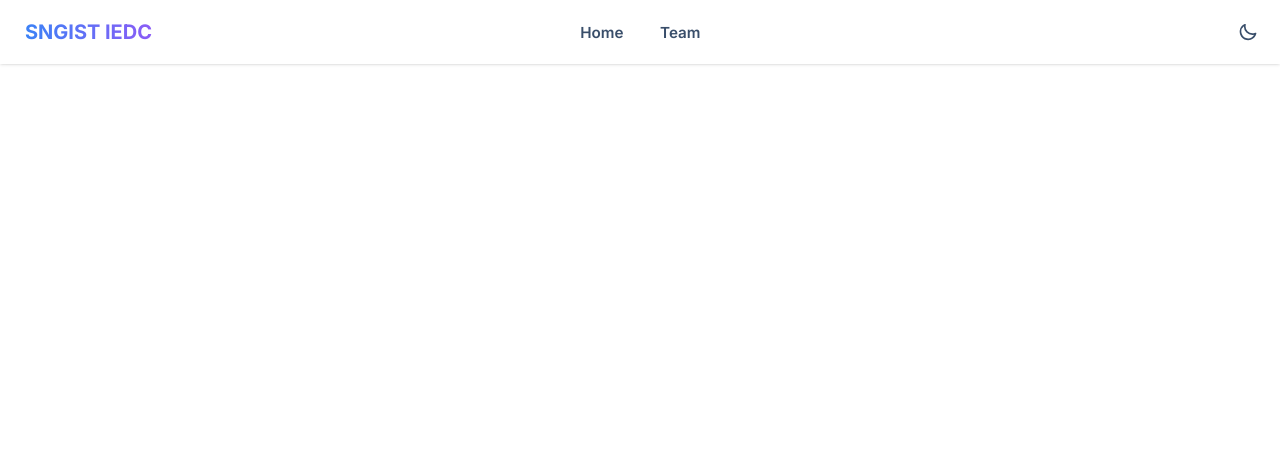
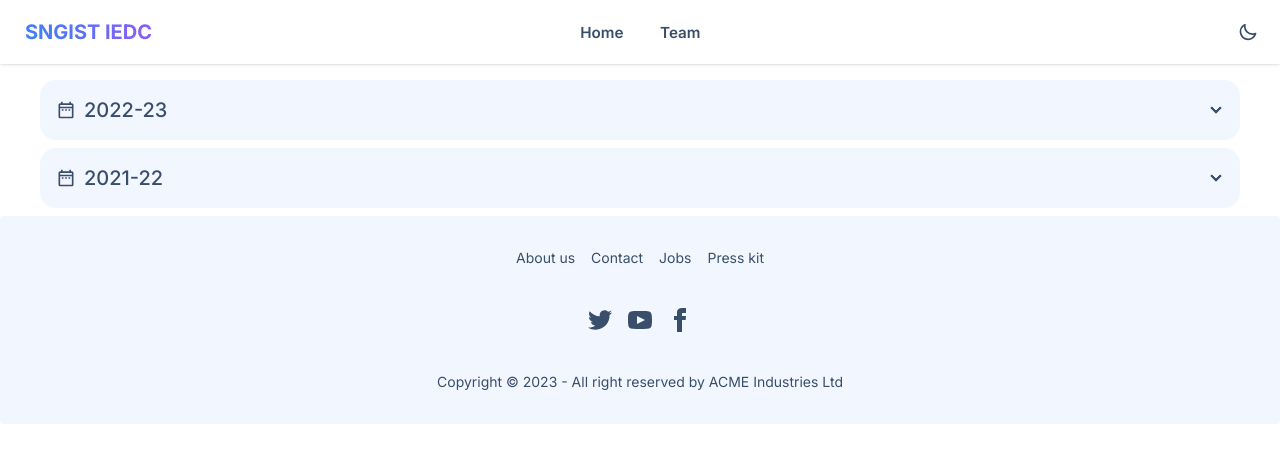
Before and after one commit to Jenin82/sngist-iedc, a Next.js app: page /team in a window 1280 px wide. Shown: the top 462 px of the page. Built offline with nearby package versions, Linux system fonts and the light colour scheme.

Commit message:
feat(Footer):Footer added

```diff
--- a/app/layout.tsx
+++ b/app/layout.tsx
@@ -2,6 +2,10 @@ import type { Metadata } from "next";
 import { Inter } from "next/font/google";
 import "./globals.css";
 import Navbar from "@/components/Navbar/Navbar";
+import Footer from "@/components/Footer/Footer";
+import Wave from "@/components/Wave/Wave";
+
+
 
 const inter = Inter({ subsets: ["latin"] });
 
@@ -20,6 +24,7 @@ export default function RootLayout({
             <body className={inter.className}>
                 <Navbar />
                 {children}
+              <Footer />
             </body>
         </html>
     );
--- a/app/team/page.tsx
+++ b/app/team/page.tsx
@@ -1,11 +1,34 @@
 
 import React from "react";
+import { MdOutlineDateRange } from "react-icons/md";
 
 const page = () => {
     return (
-        <div>
-			team
+      <div className="pt-20 px-5 md:px-10 ">
+        <div className="collapse collapse-arrow bg-base-200 mb-2">
+          <input type="radio" name="my-accordion-2" />
+          <div className="collapse-title text-xl font-medium">
+          <div className="flex items-center gap-2">
+            <MdOutlineDateRange /> 2022-23
+            </div>
+          </div>
+          <div className="collapse-content">
+            {/* <p>hello</p> */}
+          </div>
         </div>
+        <div className="collapse collapse-arrow bg-base-200 ">
+          <input type="radio" name="my-accordion-2" />
+          <div className="collapse-title text-xl font-medium">
+          <div className="flex items-center gap-2">
+            <MdOutlineDateRange /> 2021-22
+            </div>
+          </div>
+          <div className="collapse-content">
+            {/* <p>hello</p> */}
+          </div>
+        </div>
+
+      </div>
     );
 };
 
--- /dev/null
+++ b/components/Footer/Footer.tsx
@@ -0,0 +1,28 @@
+import React from 'react'
+
+const Footer = () => {
+  return (
+    <div className="bg mt-2">
+      <footer className="footer footer-center p-8 bg-base-200 text-base-content rounded">
+  <nav className="grid grid-flow-col gap-4">
+    <a className="link link-hover">About us</a>
+    <a className="link link-hover">Contact</a>
+    <a className="link link-hover">Jobs</a>
+    <a className="link link-hover">Press kit</a>
+  </nav>
+  <nav>
+    <div className="grid grid-flow-col gap-4">
+      <a><svg xmlns="http://www.w3.org/2000/svg" width="24" height="24" viewBox="0 0 24 24" className="fill-current"><path d="M24 4.557c-.883.392-1.832.656-2.828.775 1.017-.609 1.798-1.574 2.165-2.724-.951.564-2.005.974-3.127 1.195-.897-.957-2.178-1.555-3.594-1.555-3.179 0-5.515 2.966-4.797 6.045-4.091-.205-7.719-2.165-10.148-5.144-1.29 2.213-.669 5.108 1.523 6.574-.806-.026-1.566-.247-2.229-.616-.054 2.281 1.581 4.415 3.949 4.89-.693.188-1.452.232-2.224.084.626 1.956 2.444 3.379 4.6 3.419-2.07 1.623-4.678 2.348-7.29 2.04 2.179 1.397 4.768 2.212 7.548 2.212 9.142 0 14.307-7.721 13.995-14.646.962-.695 1.797-1.562 2.457-2.549z"></path></svg></a>
+      <a><svg xmlns="http://www.w3.org/2000/svg" width="24" height="24" viewBox="0 0 24 24" className="fill-current"><path d="M19.615 3.184c-3.604-.246-11.631-.245-15.23 0-3.897.266-4.356 2.62-4.385 8.816.029 6.185.484 8.549 4.385 8.816 3.6.245 11.626.246 15.23 0 3.897-.266 4.356-2.62 4.385-8.816-.029-6.185-.484-8.549-4.385-8.816zm-10.615 12.816v-8l8 3.993-8 4.007z"></path></svg></a>
+      <a><svg xmlns="http://www.w3.org/2000/svg" width="24" height="24" viewBox="0 0 24 24" className="fill-current"><path d="M9 8h-3v4h3v12h5v-12h3.642l.358-4h-4v-1.667c0-.955.192-1.333 1.115-1.333h2.885v-5h-3.808c-3.596 0-5.192 1.583-5.192 4.615v3.385z"></path></svg></a>
+    </div>
+  </nav>
+  <aside>
+    <p>Copyright © 2023 - All right reserved by ACME Industries Ltd</p>
+  </aside>
+</footer>
+  </div>
+  )
+}
+
+export default Footer
--- /dev/null
+++ b/components/Wave/Wave.module.css
@@ -0,0 +1,47 @@
+.waves {
+  background:radial-gradient(ellipse at center, rgba(255,254,234,1) 0%, rgba(255,254,234,1) 35%, #B7E8EB 100%);
+  max-width: 100vw !important ;
+overflow-x: hidden;
+}
+
+.ocean {
+  height: 5%;
+  position:absolute;
+  bottom:0;
+  left:0;
+  background: #015871;
+}
+
+.wave {
+  background: url(https://s3-us-west-2.amazonaws.com/s.cdpn.io/85486/wave.svg) repeat-x;
+  position: absolute;
+  width: 6400px;
+  top: -198px;
+  height: 198px;
+  transform: translate3d(0, 0, 0);
+  animation: wave 7s cubic-bezier( 0.36, 0.45, 0.63, 0.53) -.125s infinite, swell 7s ease -1.25s infinite;
+}
+
+.wave:nth-of-type(2) {
+  animation: wave 7s cubic-bezier( 0.36, 0.45, 0.63, 0.53) infinite;
+  top: -175px;
+  opacity: 1;
+}
+
+@keyframes wave {
+  0% {
+    margin-left: 0;
+  }
+  100% {
+    margin-left: -1600px;
+  }
+}
+
+@keyframes swell {
+  0%, 100% {
+    transform: translate3d(0,-25px,0);
+  }
+  50% {
+    transform: translate3d(0,5px,0);
+  }
+}
--- /dev/null
+++ b/components/Wave/Wave.tsx
@@ -0,0 +1,15 @@
+import React from 'react'
+import styles from './Wave.module.css';
+
+const Wave = () => {
+  return (
+    <div className={styles.waves}>
+      <div className={styles.ocean}>
+        <div className={styles.wave}></div>
+        <div className={styles.wave}></div>
+      </div>
+    </div>
+  );
+}
+
+export default Wave
--- a/package.json
+++ b/package.json
@@ -11,7 +11,8 @@
   "dependencies": {
     "next": "14.0.4",
     "react": "^18",
-    "react-dom": "^18"
+    "react-dom": "^18",
+    "react-icons": "^4.12.0"
   },
   "devDependencies": {
     "@types/node": "^20",
```
Also changed, not shown: 1 other file (tests, documents, lock files or other folders).
